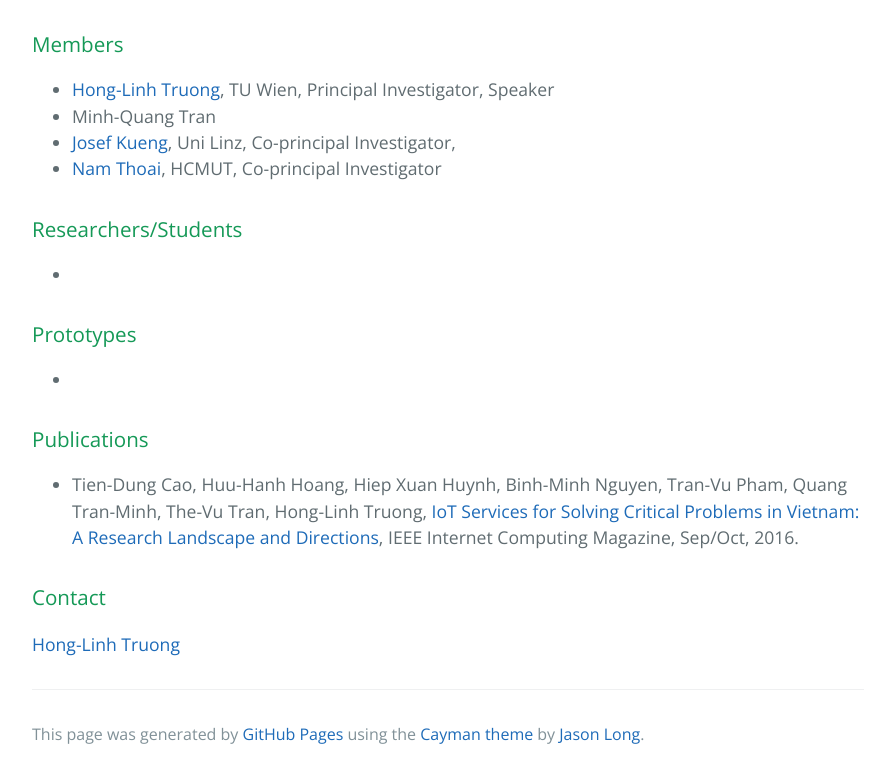
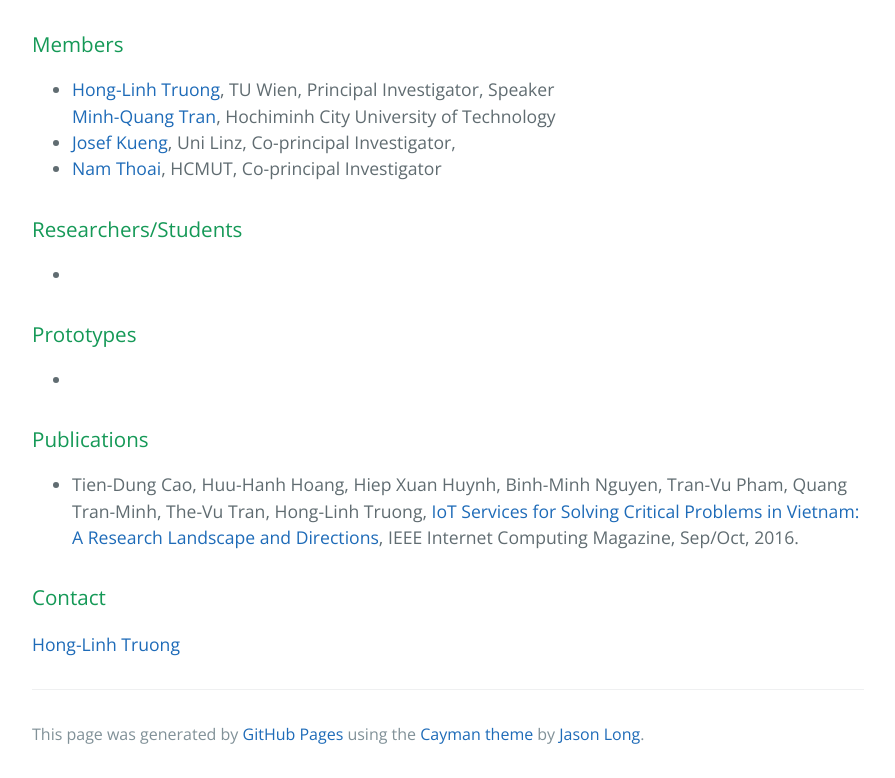
Before and after one commit to alpslab/alpslab.github.io, a plain HTML site: page index.html in a window 1280 px wide. Shown: the part 1013-1791 px from the top of the page, without its empty margins (192-1087 px from the left). Drawn offline with nearby package versions, Linux system fonts and the light colour scheme.

Commit message:
Update index.html

```diff
--- a/index.html
+++ b/index.html
@@ -47,7 +47,7 @@ involved institutions.</p>
 <ul>
 <li>
 <a href="http://dsg.tuwien.ac.at/staff/truong">Hong-Linh Truong</a>, TU Wien, Principal Investigator, Speaker</li>
-<li> Minh-Quang Tran</li>
+<a href="http://www.cse.hcmut.edu.vn/staff/Staff/quangtran">Minh-Quang Tran</a>, Hochiminh City University of Technology</li>
 <li>
 <a href="http://www.jku.at/faw/content/e233808/index_html?t=2&amp;emp=e233808/employee_groups_wiss233822/employees233833">Josef Kueng</a>, Uni Linz, Co-principal Investigator, </li>
 <li>
```
